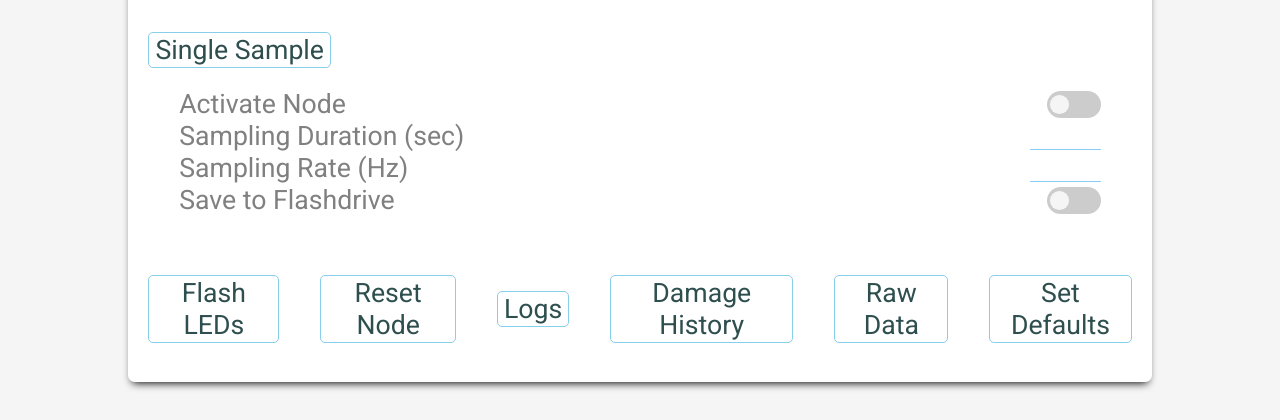
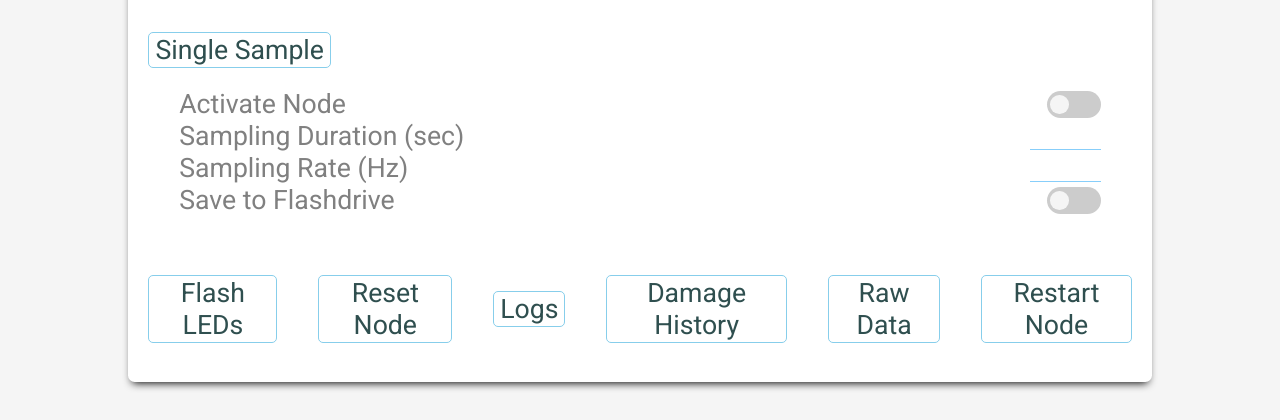
Before and after one commit to jackkolb/sundar, a Flask app: template src/www/node/templates/index.html in a window 1280 px wide. Shown: the part 632-1052 px from the top of the page. Run offline with Flask 2, Linux system fonts and the light colour scheme; the template is opened without the code that fills it, so the values that code supplies are empty.

Commit message:
added "restart node"

```diff
--- a/src/www/node/node_server.py
+++ b/src/www/node/node_server.py
@@ -87,6 +87,13 @@ def reset_get():
     www.node.information.reset_logs()
     www.node.information.reset_data()
 
+
+# restarts the device
+@app.route("/restart", methods=["GET"])
+def restart_node():
+    py.logs.log("SERVER", "Restarting Node")
+    os.system("sudo restart")
+
 # updates a system setting, used by the buttons displayed on the webpage. This handles one setting change per request.
 @app.route("/update", methods=["GET"])
 def data_set():
--- a/src/www/node/static/js/information.js
+++ b/src/www/node/static/js/information.js
@@ -109,8 +109,7 @@ function downloadHistory() {
       const url = window.URL.createObjectURL(blob);
       const a = document.createElement('a');
       a.style.display = 'none';
-      a.href = url;
-      a.download = 'history.data';
+      NOTSUREWHATTHISIS = 'history.data';
       document.body.appendChild(a);
       a.click();
       window.URL.revokeObjectURL(url);
@@ -155,6 +154,13 @@ function setDefaults() {
     return;
 }
 
+function restartNode() {
+    var url = "restart";
+    var xmlHttp = new XMLHttpRequest();
+    xmlHttp.open("GET", url, true);
+    xmlHttp.send(null);
+}
+
 function sendUpdate(key, value) {
     var url = "update?key=" + key + "&value=" + value;
     var xmlHttp = new XMLHttpRequest();
--- a/src/www/node/templates/index.html
+++ b/src/www/node/templates/index.html
@@ -142,7 +142,7 @@
 
                     <button class="action" onclick="setDefaults()">
                         <div class="text">
-                            Set Defaults
+                            Restart Node
                         </div>
                     </button>
                 </div>
```
